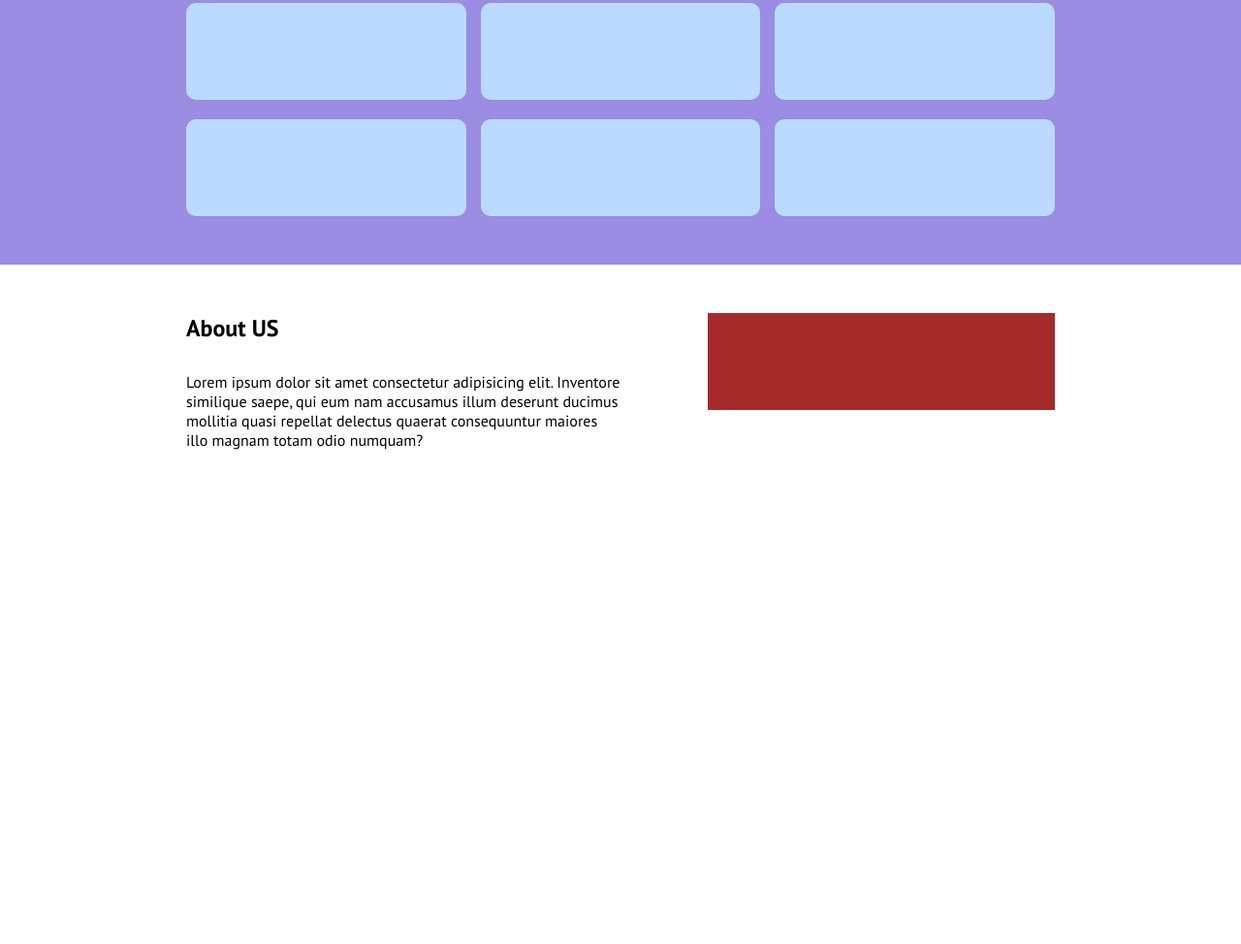
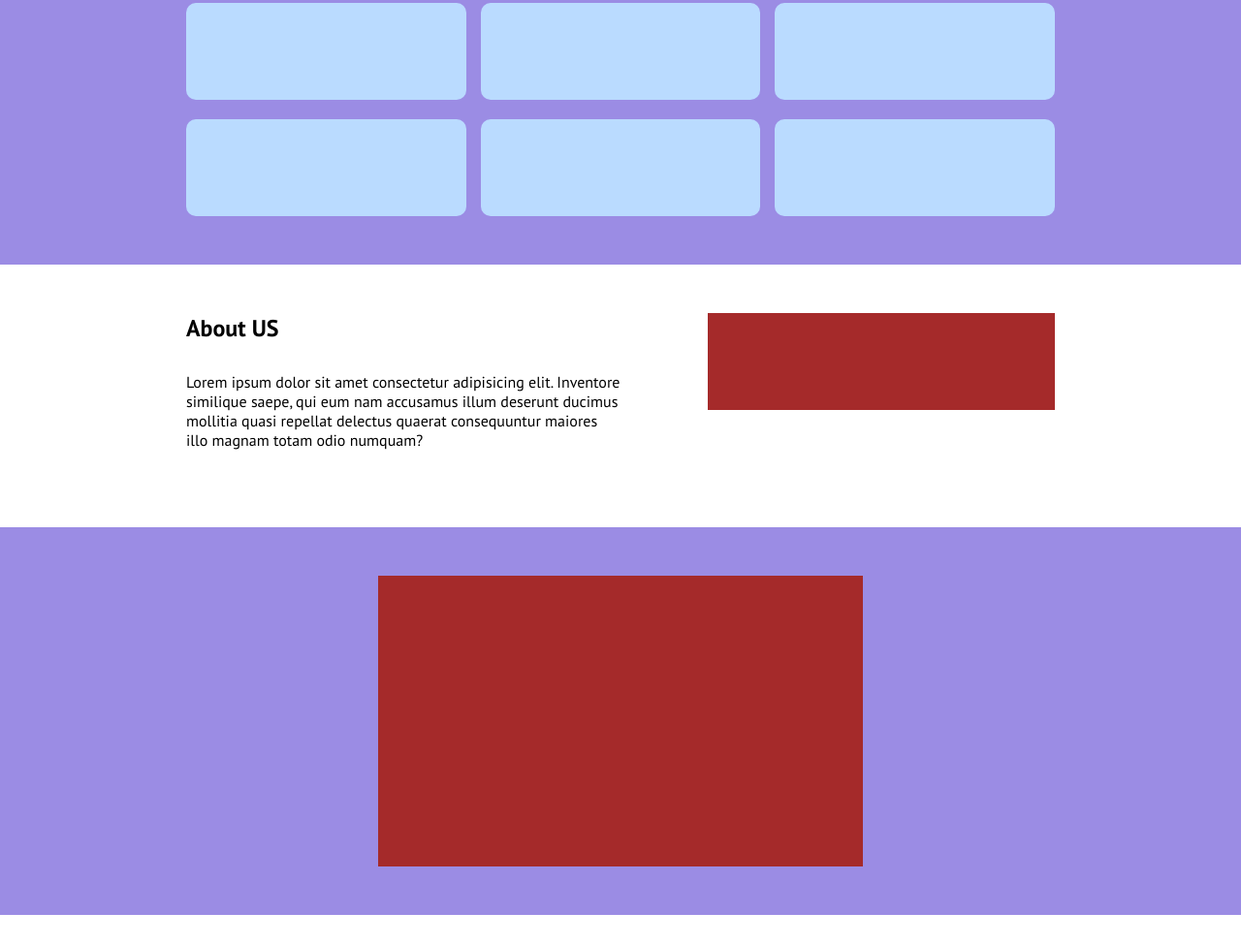
Before and after one commit to ValeriaGiannelli/htmlcss-responsive-layout, a plain HTML site: page index.html in a window 1280 px wide. Shown: the part 1583-2557 px from the top of the page at 97% size. Before the commit the page ends 2107 px from the top, so only its background shows below. Drawn offline with Linux system fonts and the light colour scheme.

Commit message:
Macro Get Started

```diff
--- a/css/style.css
+++ b/css/style.css
@@ -327,7 +327,7 @@ nav{
 
 /* Sezione About Us*/
 #about-us .container{
-    padding-top: 50px;
+    padding: 50px 0;
 }
 
 .cit{
@@ -367,8 +367,25 @@ nav{
 
 
 
+
+
+
 /* Sezione Get started*/
+#get-started{
+    padding: 50px 0;
+    /* pensare se fare una classe bg-violet */
+    background-color: #9b8ce4;
 
+}
+
+#get-started .container{
+    padding: 50px 0;
+    max-width: 500px;
+    /* pensare se fare una classe bg-violet */
+    background-color:brown;
+    height: 300px;
+
+}
 
 
 /************ RESPONSIVE MAIN - Sezione Get started *************/
--- a/index.html
+++ b/index.html
@@ -183,8 +183,10 @@
         </section>
 
         <!-- sezione Get Started -->
-        <section>
+        <section id="get-started">
+            <div class="container">
 
+            </div>
         </section>
 
     </main>
```
